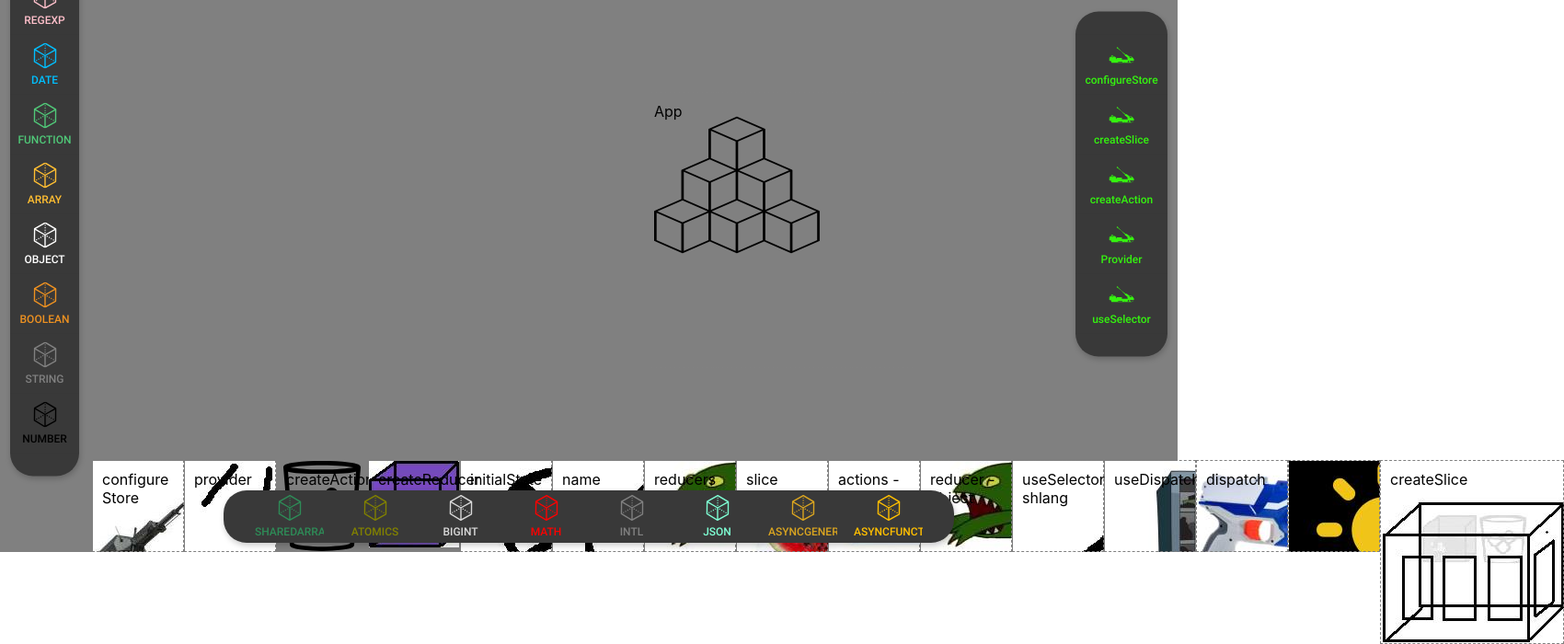
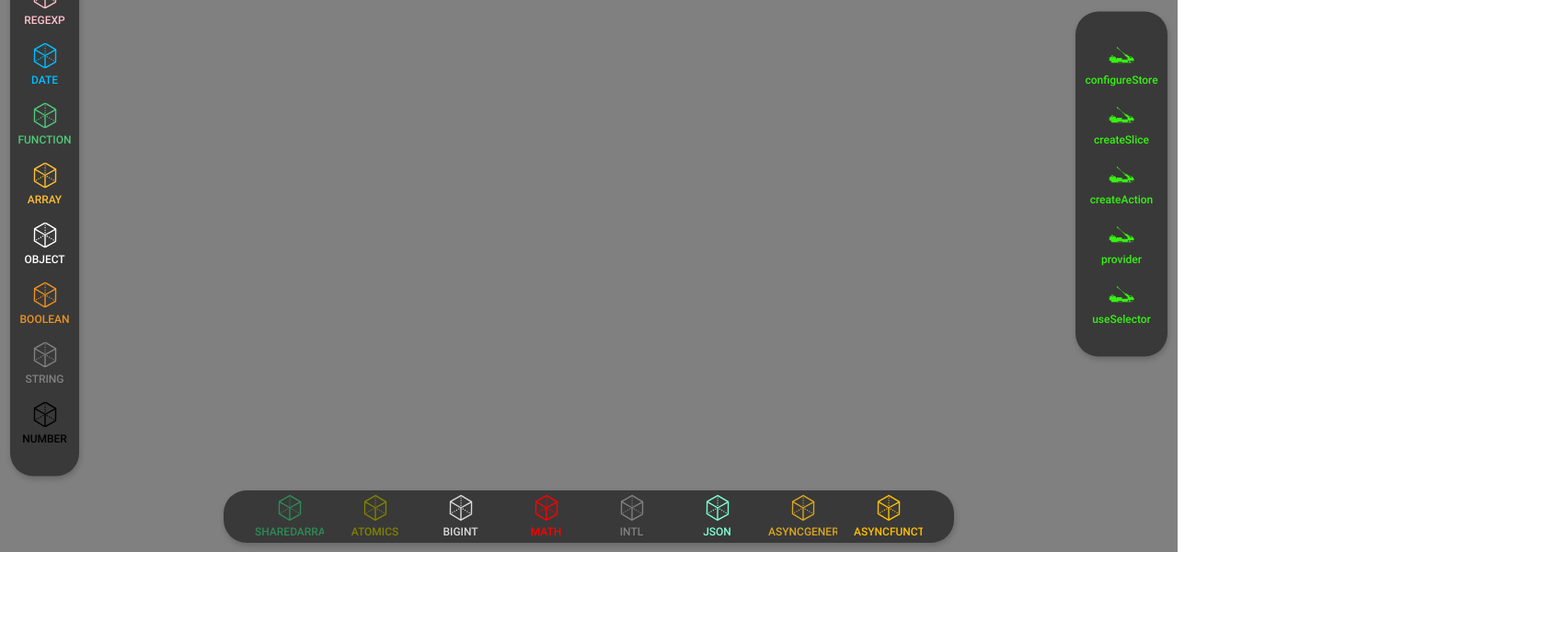
Before and after one commit to mapledrive/world, a React (Create React App) app: page / in a window 1280 px wide. Shown: the part 200-900 px from the top of the page at 92% size, 1700 px wide, since content can reach past the window. After the commit the page ends 800 px from the top, so only its background shows below. Built offline with nearby package versions, Linux system fonts and the light colour scheme.

Commit message:
right menu

```diff
--- a/src/App.js
+++ b/src/App.js
@@ -11,9 +11,128 @@ import {
   headerData,
   footerData,
 } from './constants/navigation';
+import img from './assets/caezar.jpg';
+import frog from './assets/frog.jpg';
+import provider from './assets/provider.jpg';
+import app from './assets/app.png';
+import createslice from './assets/createslice.jpg';
+import name from './assets/name.jpg';
+import initialstate from './assets/initialstate.jpg';
+import useselector from './assets/useselector.jpg';
+import safe from './assets/safe.jpg';
+import disruptor from './assets/disruptor.jpg';
+import bullet from './assets/bullet.jpg';
+import slice from './assets/slice.jpg';
+import sun from './assets/sun.jpg';
+import glass from './assets/glass.svg';
+import frogcell from './assets/createReducer.jpg';
+import sunny from './assets/sunny.svg';
+import update from 'immutability-helper';
 
 const App = () => {
   const [builtin, setBuiltin] = useState({});
+
+  const [boxes, setBoxes] = useState({
+    a: {
+      top: 100,
+      left: 700,
+      title: 'store',
+      image: `${sunny}`,
+      visible: false,
+    },
+    b: {
+      top: 700,
+      left: 800,
+      title: 'slice',
+      image: `${slice}`,
+      visible: false,
+    },
+    c: {
+      top: 700,
+      left: 900,
+      title: 'actions',
+      image: `${bullet}`,
+      visible: false,
+    },
+    d: {
+      top: 200,
+      left: 700,
+      title: 'provider',
+      image: `${provider}`,
+      visible: false,
+    },
+    e: {
+      top: 700,
+      left: 1100,
+      title: 'useSelector',
+      image: `${useselector}`,
+      visible: false,
+    },
+    f: { top: 700, left: 600, title: 'name', image: `${name}`, visible: false },
+    g: {
+      top: 700,
+      left: 700,
+      title: 'reducers',
+      image: `${frog}`,
+      visible: false,
+    },
+    h: {
+      top: 700,
+      left: 800,
+      title: 'slice',
+      image: `${slice}`,
+      visible: false,
+    },
+    j: {
+      top: 700,
+      left: 900,
+      title: 'actions - object',
+      image: `${bullet}`,
+      visible: false,
+    },
+    k: {
+      top: 700,
+      left: 1000,
+      title: 'reducer - object',
+      image: `${frog}`,
+      visible: false,
+    },
+    l: {
+      top: 700,
+      left: 1100,
+      title: 'useSelector',
+      image: `${useselector}`,
+      visible: false,
+    },
+    m: {
+      top: 700,
+      left: 1200,
+      title: 'useDispatch',
+      image: `${safe}`,
+      visible: false,
+    },
+    n: {
+      top: 700,
+      left: 1300,
+      title: 'dispatch',
+      image: `${disruptor}`,
+      visible: false,
+    },
+    o: {
+      top: 700,
+      left: 300,
+      title: 'createAction',
+      image: `${glass}`,
+      visible: false,
+    },
+    p: {
+      top: 700,
+      left: 400,
+      title: 'createReducer',
+      image: `${frogcell}`,
+      visible: false,
+    },
+  });
 
   const showModal = obj => {
     if (Object.keys(obj).length === 0 || builtin.name === obj.name) {
@@ -23,14 +142,74 @@ const App = () => {
     }
   };
 
+  const handleGeneric = e => {
+    if (e === 'configureStore') {
+      setBoxes(existingValues => ({
+        ...existingValues,
+        a: { ...existingValues.a, visible: !existingValues.a.visible },
+      }));
+    }
+    if (e === 'createSlice') {
+      setBoxes(existingValues => ({
+        ...existingValues,
+        b: { ...existingValues.b, visible: !existingValues.b.visible },
+      }));
+    }
+    if (e === 'createAction') {
+      setBoxes(existingValues => ({
+        ...existingValues,
+        c: { ...existingValues.c, visible: !existingValues.c.visible },
+      }));
+    }
+    if (e === 'provider') {
+      setBoxes(existingValues => ({
+        ...existingValues,
+        d: { ...existingValues.d, visible: !existingValues.d.visible },
+      }));
+    }
+    if (e === 'useSelector') {
+      setBoxes(existingValues => ({
+        ...existingValues,
+        e: { ...existingValues.e, visible: !existingValues.e.visible },
+      }));
+    }
+
+    console.log(e, 'ee');
+
+    // если пришло строка configureStore то надо сделать
+    // visible true у обьекта
+    // a: {
+    //   top: 700,
+    //   left: 100,
+    //   title: 'configure Store',
+    //   image: `${img}`,
+    //   visible: false,
+    // },
+    // наверху у этого компонента
+
+    // const _boxes = { ...boxes };
+    // const isClicked = e in checkedOrders;
+
+    // setBoxes(
+    //   update(boxes, {
+    //     [id]: {
+    //       $merge: { left, top },
+    //     },
+    //   })
+    // );
+  };
+
   const hideModal = () => setBuiltin({});
 
   return (
     <>
-      <Dragzone />
+      <Dragzone setBoxes={setBoxes} boxes={boxes} />
       <Modal showModal={showModal} hideModal={hideModal} builtin={builtin} />
       <LeftSidebar sidebarData={sidebarData} showModal={showModal} />
-      <RightSidebar sidebarData={rightSidebarData} showModal={showModal} />
+      <RightSidebar
+        rightSidebarData={rightSidebarData}
+        handleGeneric={handleGeneric}
+      />
       <TopNavigation headerData={headerData} showModal={showModal} />
       <BottomNavigation footerData={footerData} showModal={showModal} />
     </>
--- a/src/Dragzone.js
+++ b/src/Dragzone.js
@@ -1,21 +1,7 @@
 import update from 'immutability-helper';
 import { useCallback, useState } from 'react';
 import { useDrop, useDrag } from 'react-dnd';
-import img from './assets/caezar.jpg';
-import frog from './assets/frog.jpg';
-import provider from './assets/provider.jpg';
-import app from './assets/app.png';
-import createslice from './assets/createslice.jpg';
-import name from './assets/name.jpg';
-import initialstate from './assets/initialstate.jpg';
-import useselector from './assets/useselector.jpg';
-import safe from './assets/safe.jpg';
-import disruptor from './assets/disruptor.jpg';
-import bullet from './assets/bullet.jpg';
-import slice from './assets/slice.jpg';
-import sun from './assets/sun.jpg';
-import glass from './assets/glass.svg';
-import frogcell from './assets/createReducer.jpg';
+
 import {
   BasicLayout,
   StyledBox,
@@ -23,56 +9,7 @@ import {
   StyledAppHeap,
 } from './style';
 
-const Dragzone = () => {
-  const [boxes, setBoxes] = useState({
-    a: {
-      top: 700,
-      left: 100,
-      title: 'configure Store',
-      image: `${img}`,
-    },
-    b: { top: 700, left: 1400, title: 'store', image: `${sun}` },
-    c: {
-      top: 700,
-      left: 200,
-      title: 'provider',
-      image: `${provider}`,
-    },
-    d: {
-      top: 300,
-      left: 700,
-      title: 'App',
-      image: `${app}`,
-    },
-    e: {
-      top: 700,
-      left: 1500,
-      title: 'createSlice',
-      image: `${createslice}`,
-    },
-    f: { top: 700, left: 500, title: 'initialState', image: `${initialstate}` },
-    g: { top: 700, left: 600, title: 'name', image: `${name}` },
-    h: { top: 700, left: 700, title: 'reducers', image: `${frog}` },
-    j: { top: 700, left: 800, title: 'slice', image: `${slice}` },
-    k: { top: 700, left: 900, title: 'actions - object', image: `${bullet}` },
-    l: { top: 700, left: 1000, title: 'reducer - object', image: `${frog}` },
-    m: {
-      top: 700,
-      left: 1100,
-      title: 'useSelector-shlang',
-      image: `${useselector}`,
-    },
-    n: {
-      top: 700,
-      left: 1200,
-      title: 'useDispatch',
-      image: `${safe}`,
-    },
-    o: { top: 700, left: 1300, title: 'dispatch', image: `${disruptor}` },
-    p: { top: 700, left: 300, title: 'createAction', image: `${glass}` },
-    r: { top: 700, left: 400, title: 'createReducer', image: `${frogcell}` },
-  });
-
+const Dragzone = ({ boxes, setBoxes }) => {
   const moveBox = useCallback(
     (id, left, top) => {
       setBoxes(
@@ -102,9 +39,16 @@ const Dragzone = () => {
   return (
     <BasicLayout ref={drop}>
       {Object.keys(boxes).map(key => {
-        const { left, top, title, image } = boxes[key];
+        const { left, top, title, image, visible } = boxes[key];
         return (
-          <Box key={key} id={key} left={left} top={top} image={image}>
+          <Box
+            key={key}
+            visible={visible}
+            id={key}
+            left={left}
+            top={top}
+            image={image}
+          >
             {title}
           </Box>
         );
@@ -115,8 +59,7 @@ const Dragzone = () => {
 
 export default Dragzone;
 
-const Box = ({ id, left, top, image, children }) => {
-  console.log(children);
+const Box = ({ id, left, top, image, visible, children }) => {
   const [{ isDragging }, drag] = useDrag(
     () => ({
       type: 'box',
@@ -145,7 +88,7 @@ const Box = ({ id, left, top, image, children }) => {
     );
   }
   return (
-    <StyledBox ref={drag} image={image} style={{ left, top }}>
+    <StyledBox visible={visible} ref={drag} image={image} style={{ left, top }}>
       {children}
     </StyledBox>
   );
--- a/src/RightSidebar.js
+++ b/src/RightSidebar.js
@@ -1,14 +1,15 @@
 import styled from 'styled-components';
 
-export const RightSidebar = ({ sidebarData, handleGeneric }) => {
+export const RightSidebar = ({ rightSidebarData, handleGeneric }) => {
   return (
     <OverlayRightSidebar>
       <LeftMenu>
-        {sidebarData.map(data => (
+        {rightSidebarData.map(data => (
           <BaseButtonRightSidebar
             key={data.id}
             id={data.id}
-            onClick={() => handleGeneric(data)}
+            onClick={() => handleGeneric(data.name)}
+            visible={data.visible}
           >
             <LoadingContentWrapper>
               <ContentWrapper mainColor={data.mainColor}>
--- a/src/constants/navigation.js
+++ b/src/constants/navigation.js
@@ -11,30 +11,40 @@ export const sidebarData = [
 ];
 
 export const rightSidebarData = [
-  { id: 1, name: 'configureStore', mainColor: '#35f210', darkborder: true },
+  {
+    id: 1,
+    name: 'configureStore',
+    mainColor: '#35f210',
+    darkborder: true,
+    visible: false,
+  },
   {
     id: 2,
     name: 'createSlice',
     mainColor: '#35f210',
     darkborder: true,
+    visible: false,
   },
   {
     id: 3,
     name: 'createAction',
     mainColor: '#35f210',
     darkborder: false,
+    visible: false,
   },
   {
     id: 4,
-    name: 'Provider',
+    name: 'provider',
     mainColor: '#35f210',
     darkborder: true,
+    visible: false,
   },
   {
     id: 5,
     name: 'useSelector',
     mainColor: '#35f210',
     darkborder: true,
+    visible: false,
   },
   // { id: 6, name: 'createReducer', mainColor: '#35f210', darkborder: true },
   // { id: 7, name: 'createAction', mainColor: '#35f210', darkborder: true },
--- a/src/style.js
+++ b/src/style.js
@@ -186,12 +186,13 @@ export const BasicLayout = styled.div`
 
 export const StyledBox = styled.div`
   position: absolute;
+  display: ${props => (props.visible ? 'flex' : 'none')};
   border: 1px dashed gray;
   //background-color: white;
   background-image: url(${props => props.image});
   background-repeat: no-repeat;
   height: 100px;
-  width: 100px;
+  width: 215px;
   padding: 10px;
   cursor: move;
   user-select: none;
```
Also changed, not shown: src/assets/sunny.svg (renamed from src/assets/icons8-sun-120.svg).
